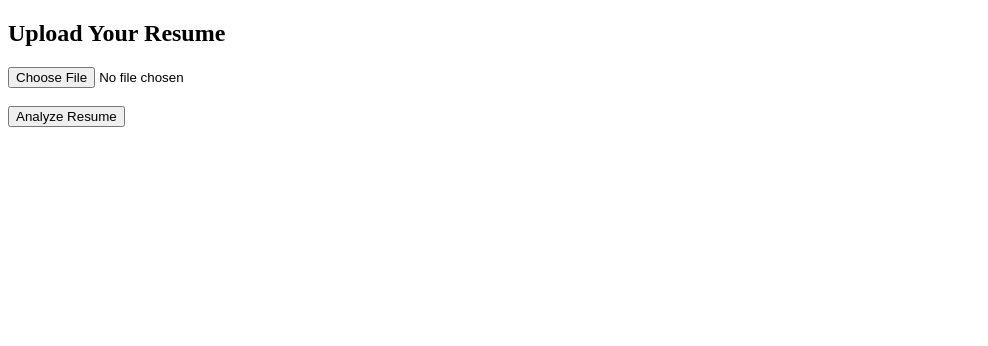
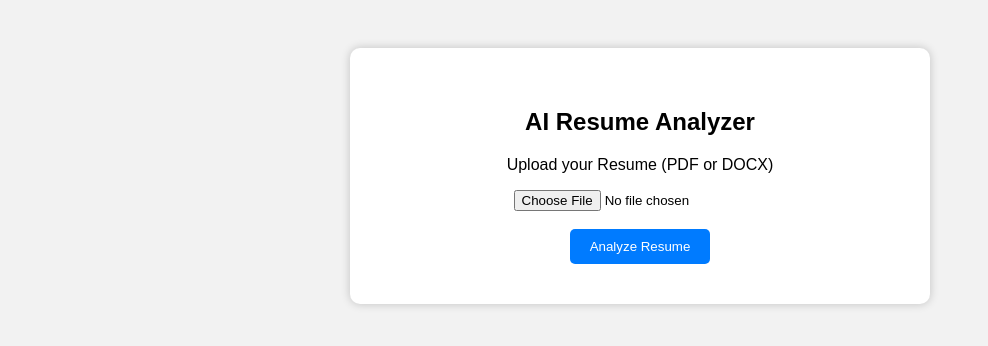
Before and after one commit to sdeepaknetha/ai-resume-analyzer, a Flask app: page / in a window 1280 px wide. Shown: the top 346 px of the page, without its empty margins (0-988 px from the left). Run offline with Flask 3, Linux system fonts and the light colour scheme.

Commit message:
Update index.html

```diff
--- a/templates/index.html
+++ b/templates/index.html
@@ -1,14 +1,54 @@
 <!DOCTYPE html>
 <html>
+
 <head>
+
 <title>AI Resume Analyzer</title>
+
+<style>
+
+body{
+font-family:Arial;
+background:#f2f2f2;
+text-align:center;
+padding:40px;
+}
+
+.container{
+background:white;
+padding:40px;
+border-radius:10px;
+width:500px;
+margin:auto;
+box-shadow:0px 0px 10px rgba(0,0,0,0.2);
+}
+
+button{
+padding:10px 20px;
+background:#007BFF;
+color:white;
+border:none;
+border-radius:5px;
+cursor:pointer;
+}
+
+button:hover{
+background:#0056b3;
+}
+
+</style>
+
 </head>
 
 <body>
 
-<h2>Upload Your Resume</h2>
+<div class="container">
 
-<form action="/analyze" method="post" enctype="multipart/form-data">
+<h2>AI Resume Analyzer</h2>
+
+<p>Upload your Resume (PDF or DOCX)</p>
+
+<form action="/analyze" method="POST" enctype="multipart/form-data">
 
 <input type="file" name="resume" required>
 
@@ -18,5 +58,8 @@
 
 </form>
 
+</div>
+
 </body>
+
 </html>
```
